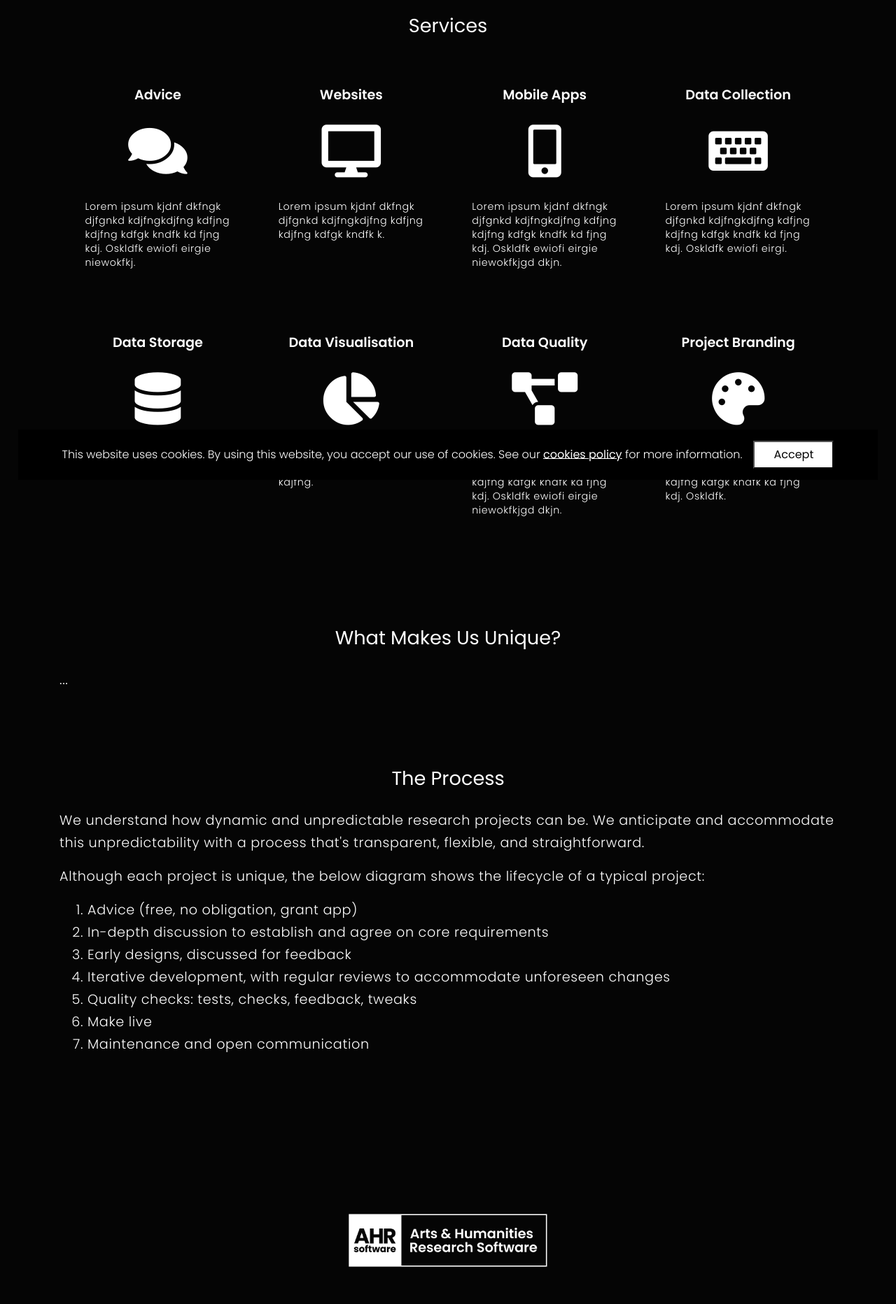
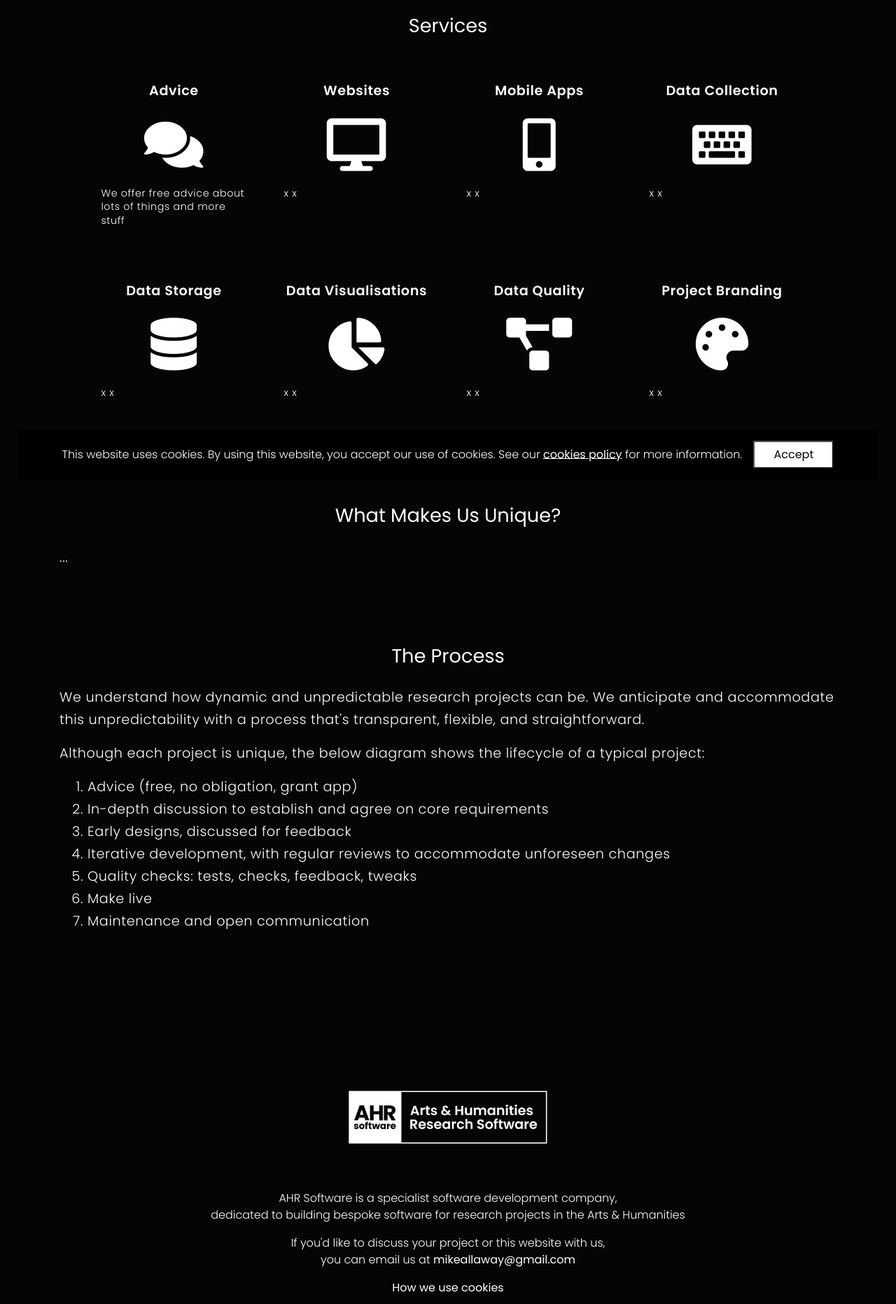
Before and after one commit to ahrsoftware/ahr-website, a Django app: page /services/ in a window 1280 px wide. Shown: the part 88-1952 px from the top of the page at 70% size. Run offline with Django 3.2, Linux system fonts and the light colour scheme; data comes from the database, SQL or seed files in the repository; parts of the project's set-up code (start-up, migrations or seed data) failed here and were passed over; some libraries are stand-ins or nearby versions.

Commit message:
developing datadriven app

```diff
--- a/django/core/settings.py
+++ b/django/core/settings.py
@@ -17,7 +17,6 @@
     'django.contrib.messages',
     'django.contrib.staticfiles',
     'django.contrib.humanize',
-    'django.contrib.sites',
     # 3rd party
     # captcha-notimeout is a custom app to override "captcha" to prevent 2 minute timeouts
     # See: https://github.com/praekelt/django-recaptcha/issues/183
--- a/django/core/static/css/custom.css
+++ b/django/core/static/css/custom.css
@@ -198,23 +287,28 @@
 
 #services-list {
     text-align: center;
+    padding-left: 0;
+    font-size: 1em;
 }
 
-.services-list-item {
+#services-list a {
     display: inline-block;
     width: 15em;
-    margin: 1em;
+    margin: 0.5em;
     padding: 1em;
+    list-style: none;
     vertical-align: top;
     border-radius: 0.7em;
     cursor: pointer;
 }
 
-.services-list-item:hover {
+#services-list a:hover {
     background: #272727;
+    color: #FFF;
+    text-decoration: none;
 }
 
-.services-list-item label {
+#services-list a li label {
     font-size: 1.2em;
     font-weight: bold;
     display: block;
@@ -222,14 +316,14 @@
     text-align: center;
 }
 
-.services-list-item span {
+#services-list a li span i {
     font-size: 4.7em;
     display: block;
-    margin: 0.15em auto;
+    margin: 0.3em auto;
     text-align: center;
 }
 
-.services-list-item p {
+#services-list a li p {
     font-size: 0.89em;
     line-height: 1.4em;
     text-align: left;
--- a/django/core/templates/base.html
+++ b/django/core/templates/base.html
@@ -75,7 +75,7 @@
                     </li>
                     <!-- Contact -->
                     <li class="nav-item">
-                        <a class="nav-link{% if "/contact/" in request.path %} active{% endif %}" href="{% url 'portfolio' %}">Contact</a>
+                        <a class="nav-link{% if "/contact/" in request.path %} active{% endif %}" href="{% url 'contact' %}">Contact</a>
                     </li>
                 </ul>
             </div>
--- a/django/datadriven/admin.py
+++ b/django/datadriven/admin.py
@@ -29,7 +29,7 @@
     """
     list_display = ('id', 'meta_created_datetime', 'customer_name', 'customer_email', 'customer_phone', 'message_text_short')
     list_display_links = ('id', 'meta_created_datetime')
-    search_fields = ('name', 'description', 'link', 'admin_notes')
+    search_fields = ('customer_name', 'customer_email', 'customer_phone', 'message_text' 'admin_notes')
     readonly_fields = ('meta_created_datetime', 'meta_lastupdated_datetime')
 
 
--- a/django/datadriven/models.py
+++ b/django/datadriven/models.py
@@ -24,7 +24,8 @@
     meta_lastupdated_datetime = models.DateTimeField(auto_now=True, verbose_name='Last Updated')
 
     def __str__(self):
-        return self.name
+        created = self.meta_created_datetime.strftime("%d %b %Y %I:%M%p")
+        return f"Message from {self.customer_name} ({created})"
 
     @property
     def message_text_short(self):
@@ -46,7 +47,7 @@
     order = models.IntegerField(default=100)
 
     # Admin fields
-    admin_published = models.BooleanField(default=False)
+    admin_published = models.BooleanField(default=True)
     admin_notes = models.TextField(blank=True, null=True)
 
     # Metadata fields
@@ -75,7 +76,7 @@
     order = models.IntegerField(default=100)
 
     # Admin fields
-    admin_published = models.BooleanField(default=False)
+    admin_published = models.BooleanField(default=True)
     admin_notes = models.TextField(blank=True, null=True)
 
     # Metadata fields
--- a/django/datadriven/templates/datadriven/services.html
+++ b/django/datadriven/templates/datadriven/services.html
@@ -6,73 +6,19 @@
     <div class="container">
         <h2>Services</h2>
 
-        <div id="services-list">
-
-            <div class="services-list-item">
-                <label>Advice</label>
-                <span><i class="fas fa-comments"></i></span>
-                <p>
-                    Lorem ipsum kjdnf dkfngk djfgnkd kdjfngkdjfng kdfjng kdjfng kdfgk kndfk kd fjng kdj. Oskldfk ewiofi eirgie niewokfkj.
-                </p>
-            </div>
-
-            <div class="services-list-item">
-                <label>Websites</label>
-                <span><i class="fas fa-desktop"></i></span>
-                <p>
-                    Lorem ipsum kjdnf dkfngk djfgnkd kdjfngkdjfng kdfjng kdjfng kdfgk kndfk k.
-                </p>
-            </div>
-
-            <div class="services-list-item">
-                <label>Mobile Apps</label>
-                <span><i class="fas fa-mobile-alt"></i></span>
-                <p>
-                    Lorem ipsum kjdnf dkfngk djfgnkd kdjfngkdjfng kdfjng kdjfng kdfgk kndfk kd fjng kdj. Oskldfk ewiofi eirgie niewokfkjgd dkjn.
-                </p>
-            </div>
-
-            <div class="services-list-item">
-                <label>Data Collection</label>
-                <span><i class="fas fa-keyboard"></i></span>
-                <p>
-                    Lorem ipsum kjdnf dkfngk djfgnkd kdjfngkdjfng kdfjng kdjfng kdfgk kndfk kd fjng kdj. Oskldfk ewiofi eirgi.
-                </p>
-            </div>
-
-            <div class="services-list-item">
-                <label>Data Storage</label>
-                <span><i class="fas fa-database"></i></span>
-                <p>
-                    Lorem ipsum kjdnf dkfngk djfg.
-                </p>
-            </div>
-
-            <div class="services-list-item">
-                <label>Data Visualisation</label>
-                <span><i class="fas fa-chart-pie"></i></span>
-                <p>
-                    Lorem ipsum kjdnf dkfngk djfgnkd kdjfngkdjfng kdfjng kdjfng.
-                </p>
-            </div>
-
-            <div class="services-list-item">
-                <label>Data Quality</label>
-                <span><i class="fas fa-project-diagram"></i></span>
-                <p>
-                    Lorem ipsum kjdnf dkfngk djfgnkd kdjfngkdjfng kdfjng kdjfng kdfgk kndfk kd fjng kdj. Oskldfk ewiofi eirgie niewokfkjgd dkjn.
-                </p>
-            </div>
-
-            <div class="services-list-item">
-                <label>Project Branding</label>
-                <span><i class="fas fa-palette"></i></span>
-                <p>
-                    Lorem ipsum kjdnf dkfngk djfgnkd kdjfngkdjfng kdfjng kdjfng kdfgk kndfk kd fjng kdj. Oskldfk.
-                </p>
-            </div>
-
-        </div>
+        <ul id="services-list">
+            {% for service in service_list %}
+                <a href="{% url 'contact' %}">
+                    <li>
+                        <label>{{ service.name }}</label>
+                        <span><i class="{{ service.fontawesome_icon }}"></i></span>
+                        <p>{{ service.description }}</p>
+                    </li>
+                </a>
+            {% empty %}
+                <p>Please contact us for more information about our services.</p>
+            {% endfor %}
+        </ul>
 
         <h2>What Makes Us Unique?</h2>
         <p>
--- a/django/datadriven/urls.py
+++ b/django/datadriven/urls.py
@@ -2,6 +2,8 @@
 from . import views
 
 urlpatterns = [
+    path('contact/', views.ContactView.as_view(), name='contact'),
+    path('contact/success/', views.ContactSuccessView.as_view(), name='contact-success'),
     path('portfolio/', views.PortfolioView.as_view(), name='portfolio'),
     path('services/', views.ServicesView.as_view(), name='services'),
 ]
--- a/django/datadriven/views.py
+++ b/django/datadriven/views.py
@@ -3,7 +3,7 @@
 from django.urls import reverse_lazy
 
 
-class ContactCreateView(CreateView):
+class ContactView(CreateView):
     """
     Class-based view to show the  template
     """
@@ -12,7 +12,7 @@
     success_url = reverse_lazy('contact')
 
 
-class ContactCreateSuccessTemplateView(TemplateView):
+class ContactSuccessView(TemplateView):
     """
     Class-based view to show the message create success template
     """
@@ -24,7 +24,7 @@
     Class-based view to show the project list template
     """
     template_name = 'datadriven/portfolio.html'
-    model = models.Project
+    queryset = models.Project.objects.filter(admin_published=True)
 
 
 class ServicesView(ListView):
@@ -32,4 +32,4 @@
     Class-based view to show the services template
     """
     template_name = 'datadriven/services.html'
-    model = models.Service
+    queryset = models.Service.objects.filter(admin_published=True)
```
Also changed, not shown: other parts of django/core/static/css/custom.css (+89 -0 lines), django/datadriven/templates/datadriven/contact.html (+5 -19 lines), django/datadriven/migrations/0001_initial.py, django/datadriven/migrations/0002_data_initial.py (added).
